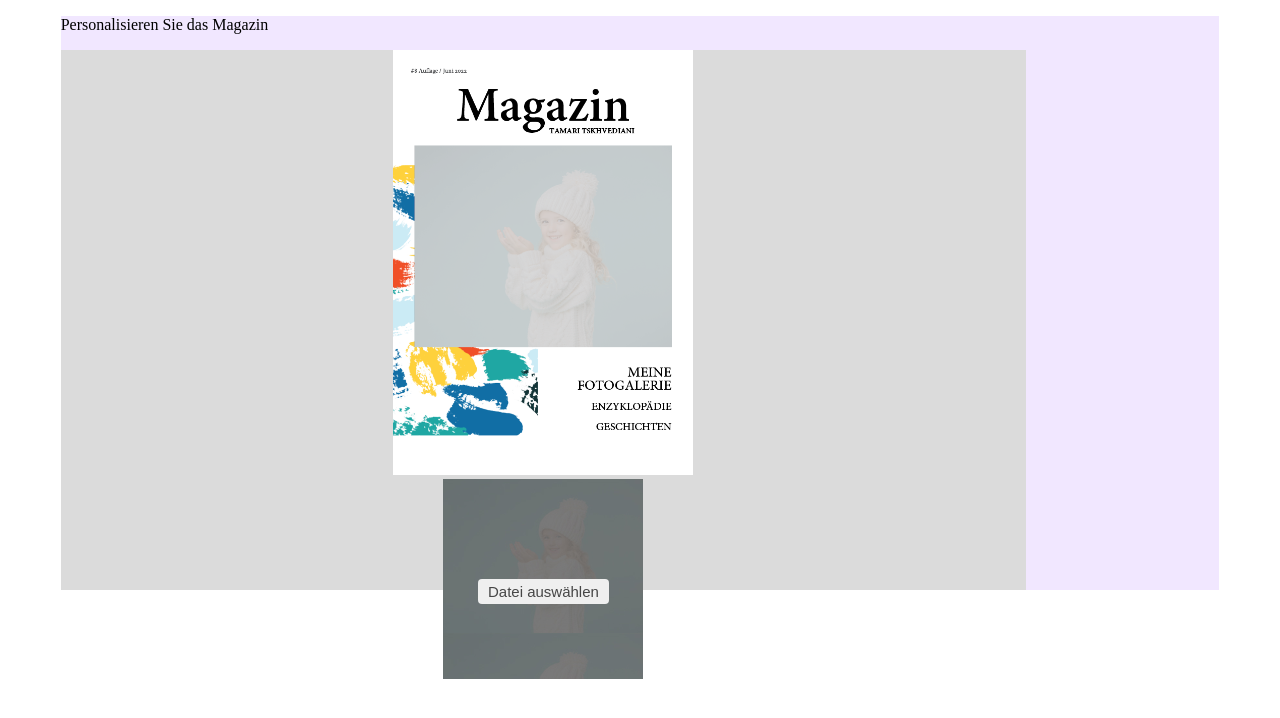
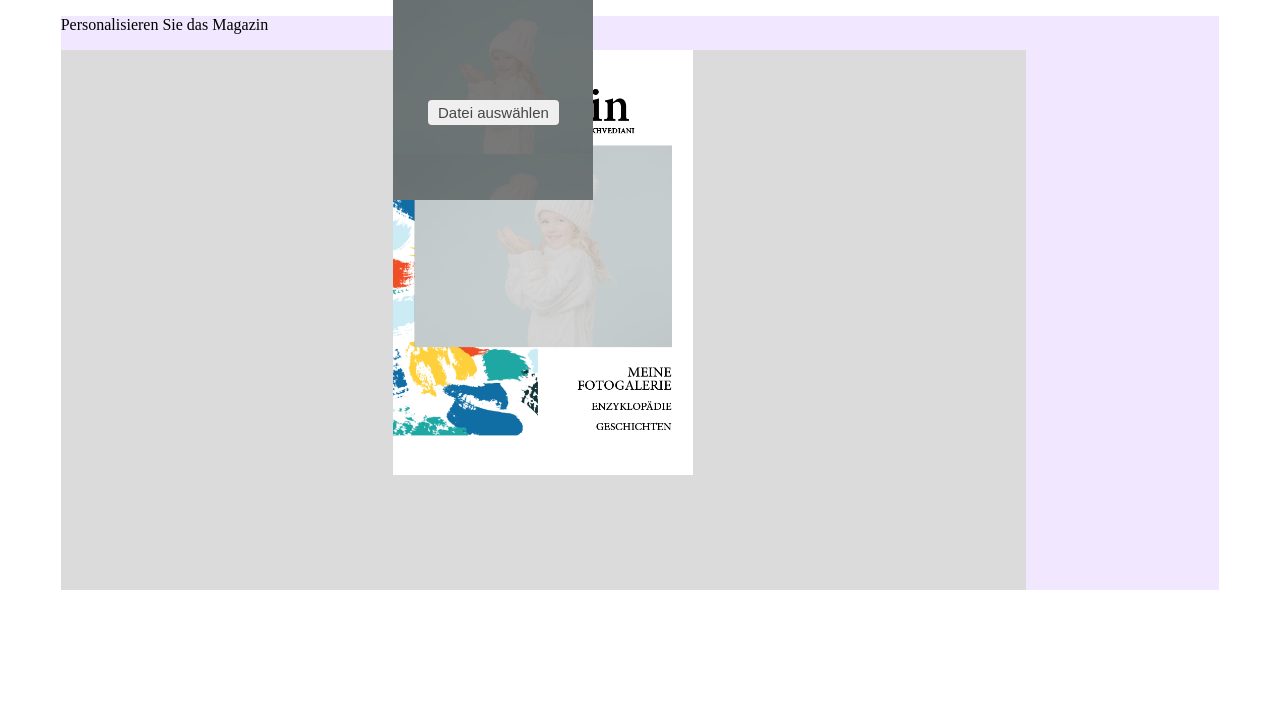
Before and after one commit to Ilia898/Angular-SASS-project-page-banners, an Angular app in the folder pagesandparts/: page /post in a window 1280 px wide. Shown: the top 718 px of the page. Built offline with nearby package versions, Linux system fonts and the light colour scheme.

Commit message:
18.03.23-2

```diff
--- a/pagesandparts/src/app/pages/editor/editor.component.scss
+++ b/pagesandparts/src/app/pages/editor/editor.component.scss
@@ -30,6 +30,8 @@
         }
 
         .cropper{
+          position: absolute;
+          top: 0;
 
         }
       }
```
